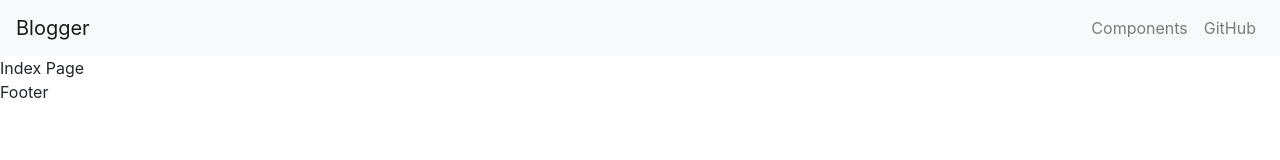
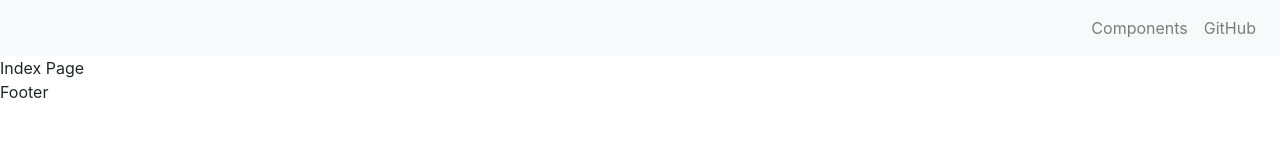
Before and after one commit to alexticovschi/blogger, a Next.js app in the folder frontend/: page / in a window 1280 px wide. Shown: the top 160 px of the page. Built offline with nearby package versions, Linux system fonts and the light colour scheme.

Commit message:
using env variables with Next.js

```diff
--- a/frontend/components/Header/Header.js
+++ b/frontend/components/Header/Header.js
@@ -1,5 +1,5 @@
 import { useState } from 'react';
-
+import { APP_NAME } from '../../config';
 import {
   Collapse,
   Navbar,
@@ -17,7 +17,7 @@
   return (
     <div>
       <Navbar color='light' light expand='md'>
-        <NavbarBrand href='/'>Blogger</NavbarBrand>
+        <NavbarBrand href='/'>{APP_NAME}</NavbarBrand>
         <NavbarToggler onClick={toggle} />
         <Collapse isOpen={isOpen} navbar>
           <Nav className='ml-auto' navbar>
--- /dev/null
+++ b/frontend/config.js
@@ -0,0 +1,8 @@
+import getConfig from 'next/config';
+
+const { publicRuntimeConfig } = getConfig();
+
+export const API = publicRuntimeConfig.PRODUCTION
+  ? 'https://blogger.com'
+  : 'http://localhost:8000';
+export const APP_NAME = publicRuntimeConfig.APP_NAME;
```
Also changed, not shown: 1 other file (tests, documents, lock files or other folders).
